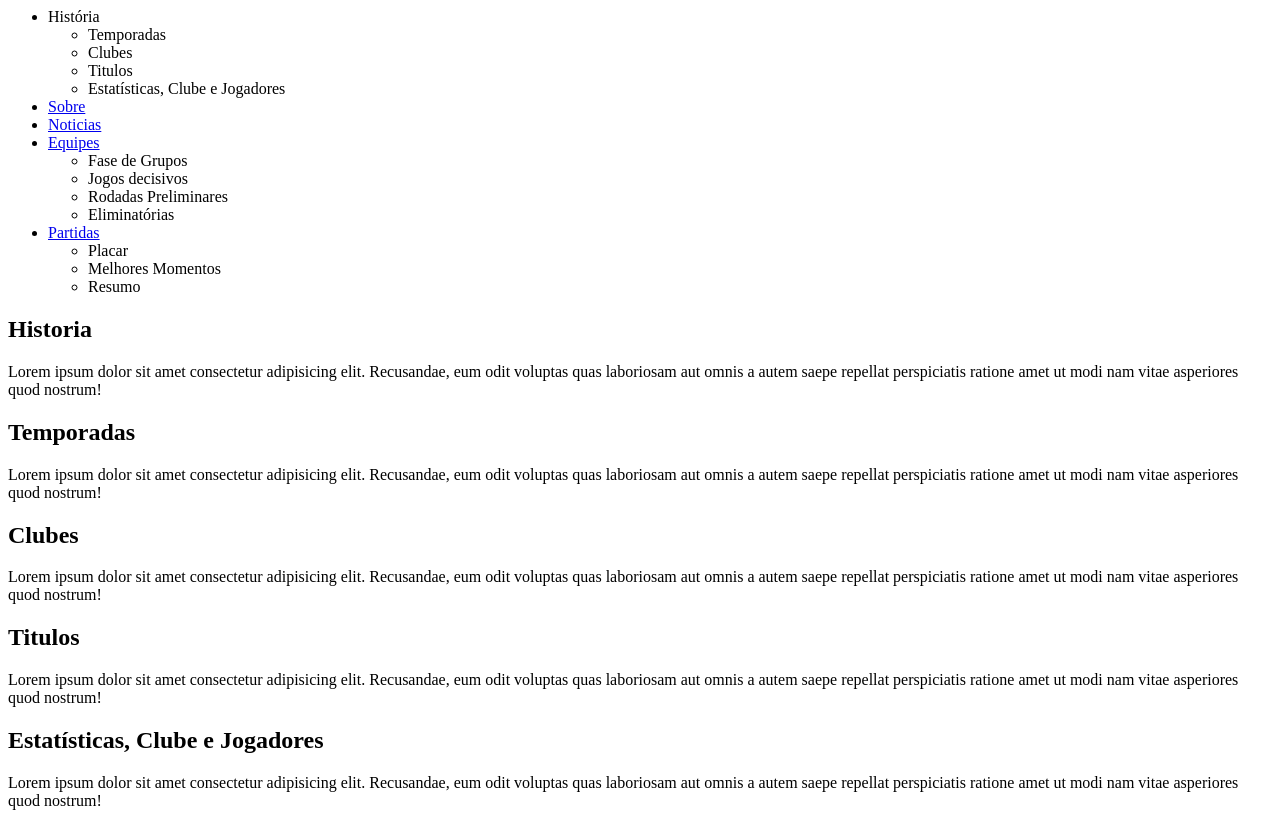
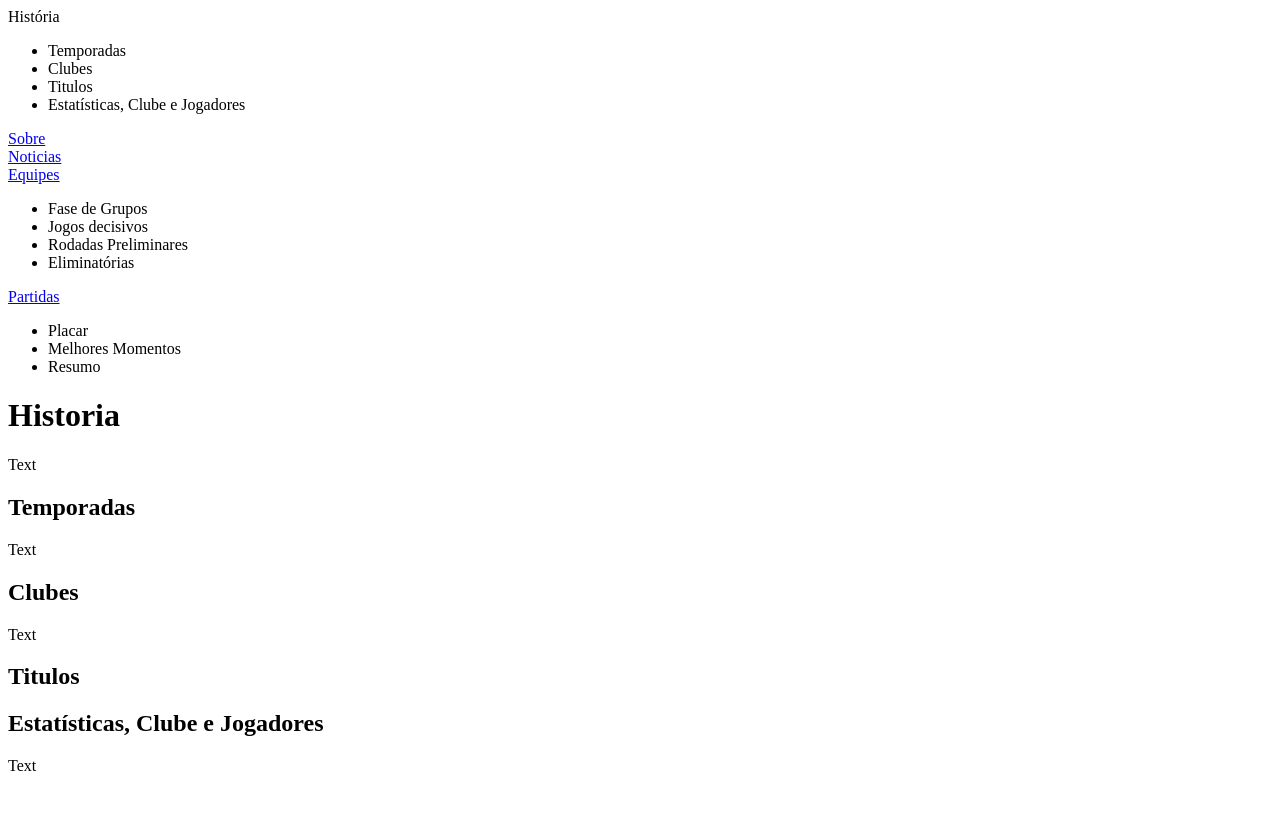
Before and after one commit to stefanydnf/SENAC-PWNB-1142720966-stefany, a plain HTML site: page PWNB-Semana#03/index.html in a window 1280 px wide. After the commit the page ends 800 px from the top, so only its background shows below. Drawn offline with Linux system fonts and the light colour scheme.

Commit message:
Update index.html

```diff
--- a/PWNB-Semana#03/index.html
+++ b/PWNB-Semana#03/index.html
@@ -1,99 +1,75 @@
+<!DOCTYPE html>
 <html>
   <head>
     <title>ChampionsElite</title>
   </head>
   <body>
-    <header>
-      <ul>
-        <li>
-          História
+    <div>
+      <div>História
         <ul>
           <li>Temporadas</li>
           <li>Clubes</li>
           <li>Titulos</li>
           <li>Estatísticas, Clube e Jogadores</li>
         </ul>
-        </li>
-        <li><a href="./src/pages/sobre.html"> Sobre </a></li>
-        <li><a href="./src/pages/noticias.html"> Noticias </a></li>
-        <li>
-          <a href="./src/pages/equipes.html"> Equipes </a></li>
+      </div>
+      <div><a href="./src/pages/sobre.html"> Sobre </a></div>
+      <div><a href="./src/pages/noticias.html"> Noticias </a></div>
+      <div><a href="./src/pages/equipes.html"> Equipes </a>
         <ul>
           <li>Fase de Grupos</li>
           <li>Jogos decisivos</li>
           <li>Rodadas Preliminares</li>
           <li>Eliminatórias</li>
         </ul>
-        </li>
-        <li>
-          <a href="./src/pages/partidas.html"> Partidas </a>
+      </div>
+      <div><a href="./src/pages/partidas.html"> Partidas </a>
         <ul>
           <li>Placar</li>
           <li>Melhores Momentos</li>
           <li>Resumo</li>
         </ul>
-        </li>
-      </ul>
-    </header>
-
-    <section>
+      </div>
+    </div>
+    <div>
       <h1>Historia</h1>
-
       <div>
         <p>
-          Lorem ipsum dolor sit amet consectetur adipisicing elit. Recusandae,
-          eum odit voluptas quas laboriosam aut omnis a autem saepe repellat
-          perspiciatis ratione amet ut modi nam vitae asperiores quod nostrum!
+      Text
         </p>
       </div>
-    </section>
-
-    <section>
+    </div>
+    <div>
       <h2>Temporadas</h2>
-
       <div>
         <p>
-          Lorem ipsum dolor sit amet consectetur adipisicing elit. Recusandae,
-          eum odit voluptas quas laboriosam aut omnis a autem saepe repellat
-          perspiciatis ratione amet ut modi nam vitae asperiores quod nostrum!
+         Text
         </p>
       </div>
-    </section>
-
-    <section>
+    </div>
+    <div>
       <h2>Clubes</h2>
-
       <div>
         <p>
-          Lorem ipsum dolor sit amet consectetur adipisicing elit. Recusandae,
-          eum odit voluptas quas laboriosam aut omnis a autem saepe repellat
-          perspiciatis ratione amet ut modi nam vitae asperiores quod nostrum!
+          Text
         </p>
       </div>
-    </section>
-
-    <section>
+    </div>
+    <div>
       <h2>Titulos</h2>
-
       <div>
         <p>
-          Lorem ipsum dolor sit amet consectetur adipisicing elit. Recusandae,
-          eum odit voluptas quas laboriosam aut omnis a autem saepe repellat
-          perspiciatis ratione amet ut modi nam vitae asperiores quod nostrum!
+
         </p>
       </div>
-    </section>
-
-    <section>
+    </div>
+    <div>
       <h2>Estatísticas, Clube e Jogadores</h2>
-
       <div>
         <p>
-          Lorem ipsum dolor sit amet consectetur adipisicing elit. Recusandae,
-          eum odit voluptas quas laboriosam aut omnis a autem saepe repellat
-          perspiciatis ratione amet ut modi nam vitae asperiores quod nostrum!
+          Text
         </p>
       </div>
-    </section>
+    </div>
   </body>
 </html>
```
Lines whose indentation alone changed are shown as unchanged.
